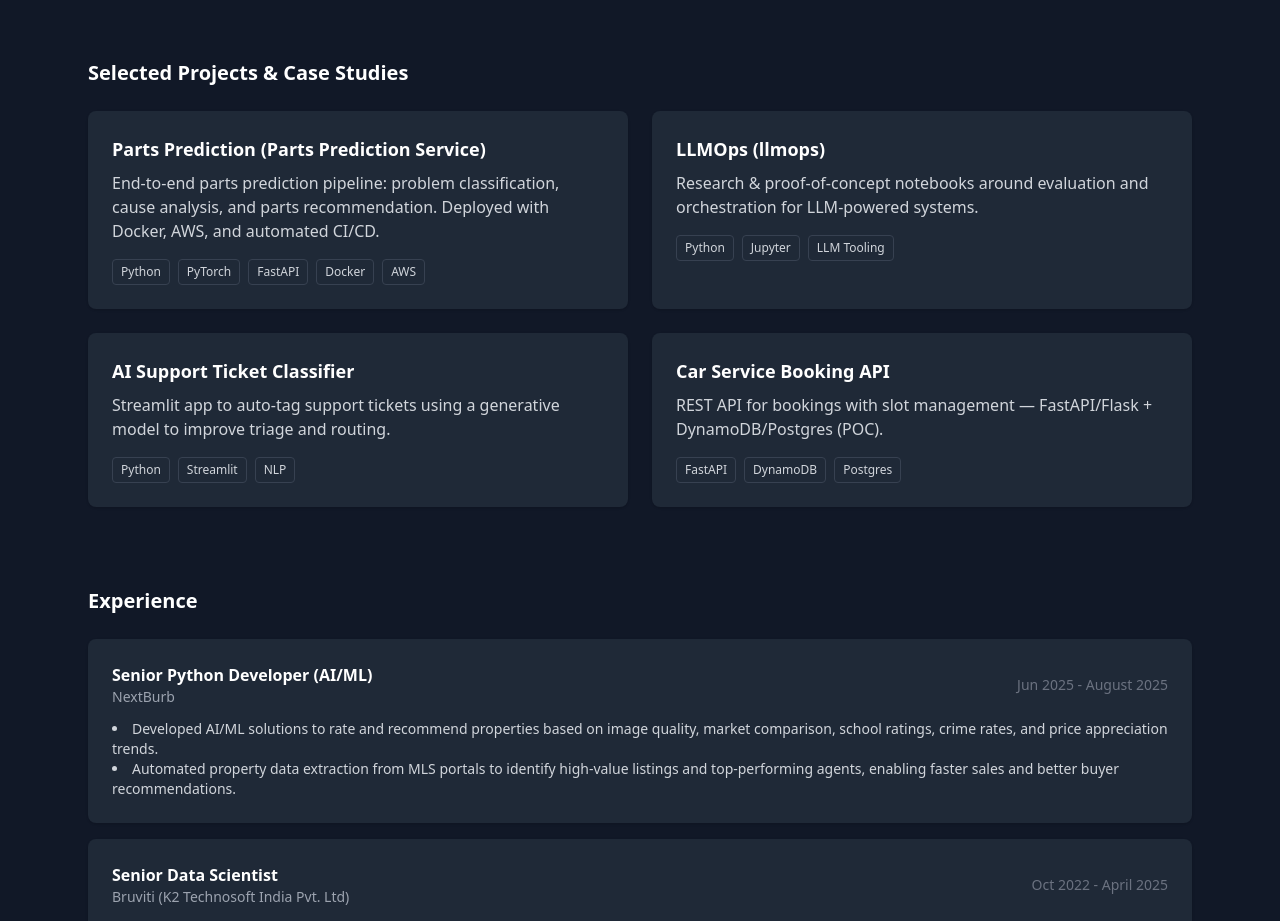
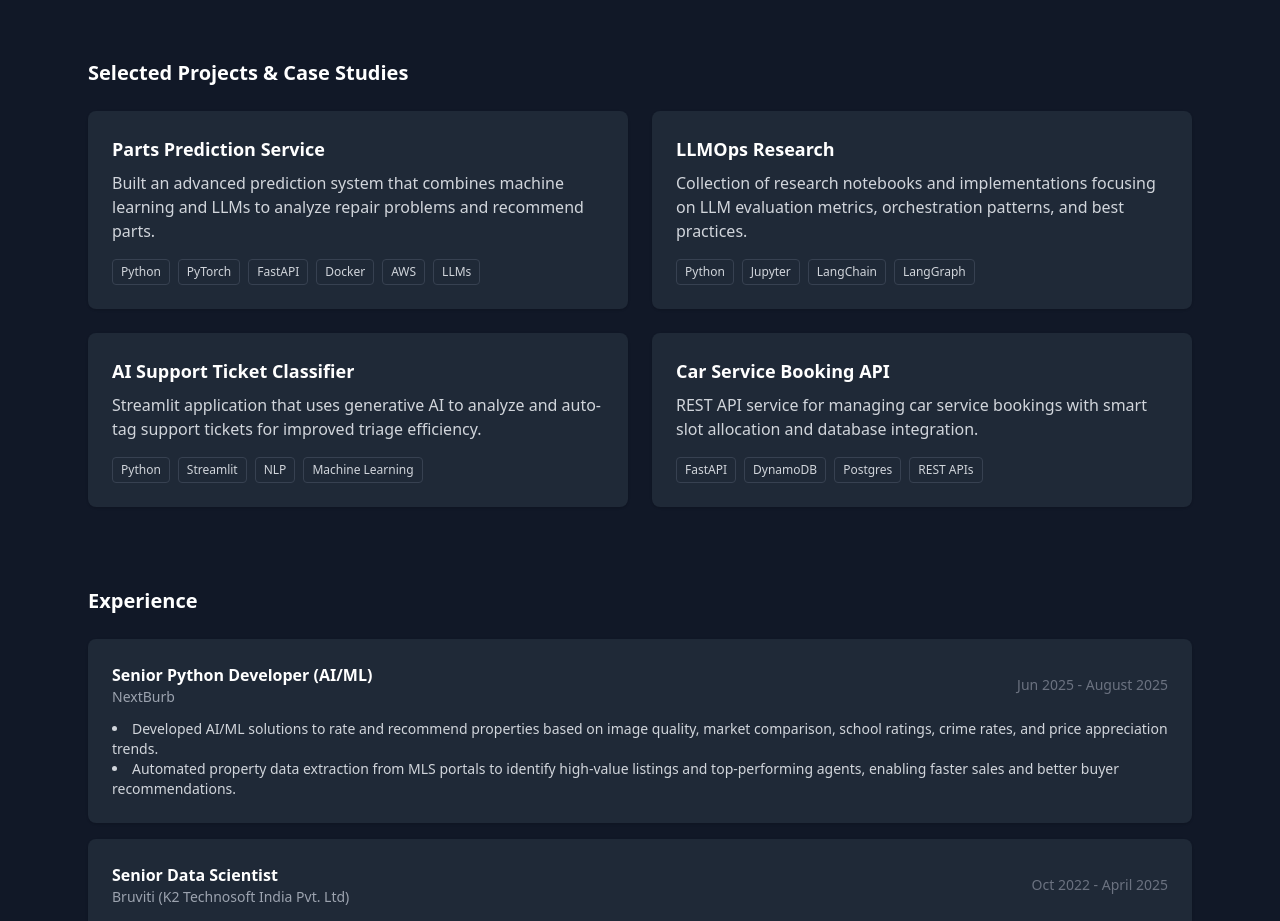
Before and after one commit to santoshkitkare/work-portfolio, a React app in the folder frontend/: page / in a window 1280 px wide. Shown: the part 1220-2141 px from the top of the page. Built offline with nearby package versions, Linux system fonts and the light colour scheme; the HTML template or start-up script is replaced by a standard one.

Commit message:
Added Project Descriptions

```diff
--- a/frontend/src/App.jsx
+++ b/frontend/src/App.jsx
@@ -8,6 +8,7 @@ import { API_URL } from './config';
 
 export default function Portfolio() {
   const [darkMode, setDarkMode] = useState(true);
+  const [expandedProjects, setExpandedProjects] = useState({});
 
   useEffect(() => {
     if (darkMode) {
@@ -39,27 +40,60 @@ export default function Portfolio() {
   // Projects pulled from GitHub (public repos) — update descriptions and links as needed
   const projects = [
     {
-      title: 'Parts Prediction (Parts Prediction Service)',
-      desc: 'End-to-end parts prediction pipeline: problem classification, cause analysis, and parts recommendation. Deployed with Docker, AWS, and automated CI/CD.',
-      tech: ['Python', 'PyTorch', 'FastAPI', 'Docker', 'AWS'],
+      title: 'Parts Prediction Service',
+      company: 'Bruviti',
+      shortDesc: 'End-to-end parts prediction pipeline for appliance repairs using ML and LLMs.',
+      desc: 'Built an advanced prediction system that combines machine learning and LLMs to analyze repair problems and recommend parts.',
+      details: [
+        'Developed deep learning models for parts prediction using historical warranty data',
+        'Integrated GPT-4 and Claude for natural language problem analysis',
+        'Built automated training pipelines for diverse appliance types',
+        'Implemented async workflows using AWS Lambda and RabbitMQ',
+        'Deployed with Docker and AWS, with automated CI/CD pipeline'
+      ],
+      tech: ['Python', 'PyTorch', 'FastAPI', 'Docker', 'AWS', 'LLMs'],
       url: '#'
     },
     {
-      title: 'LLMOps (llmops)',
-      desc: 'Research & proof-of-concept notebooks around evaluation and orchestration for LLM-powered systems.',
-      tech: ['Python', 'Jupyter', 'LLM Tooling'],
+      title: 'LLMOps Research',
+      company: 'Personal Project',
+      shortDesc: 'Research and POC notebooks for LLM evaluation and orchestration systems.',
+      desc: 'Collection of research notebooks and implementations focusing on LLM evaluation metrics, orchestration patterns, and best practices.',
+      details: [
+        'Implemented various LLM evaluation frameworks and metrics',
+        'Created orchestration patterns for complex LLM workflows',
+        'Built example implementations using LangChain and LangGraph',
+        'Documented best practices for production LLM systems'
+      ],
+      tech: ['Python', 'Jupyter', 'LangChain', 'LangGraph'],
       url: 'https://github.com/santoshkitkare/llmops'
     },
     {
       title: 'AI Support Ticket Classifier',
-      desc: 'Streamlit app to auto-tag support tickets using a generative model to improve triage and routing.',
-      tech: ['Python', 'Streamlit', 'NLP'],
+      company: 'Personal Project',
+      shortDesc: 'ML-powered system for automatic support ticket classification and routing.',
+      desc: 'Streamlit application that uses generative AI to analyze and auto-tag support tickets for improved triage efficiency.',
+      details: [
+        'Built ML models for ticket classification and priority prediction',
+        'Implemented automated tagging system using NLP',
+        'Created intuitive Streamlit interface for ticket analysis',
+        'Integrated with existing ticketing systems via APIs'
+      ],
+      tech: ['Python', 'Streamlit', 'NLP', 'Machine Learning'],
       url: 'https://github.com/santoshkitkare/ai-support-ticket-classifier'
     },
     {
       title: 'Car Service Booking API',
-      desc: 'REST API for bookings with slot management — FastAPI/Flask + DynamoDB/Postgres (POC).',
-      tech: ['FastAPI', 'DynamoDB', 'Postgres'],
+      company: 'Personal Project',
+      shortDesc: 'FastAPI-based booking system with intelligent slot management.',
+      desc: 'REST API service for managing car service bookings with smart slot allocation and database integration.',
+      details: [
+        'Designed RESTful API using FastAPI/Flask',
+        'Implemented intelligent slot management system',
+        'Created flexible database schema for DynamoDB/Postgres',
+        'Added automated testing and documentation'
+      ],
+      tech: ['FastAPI', 'DynamoDB', 'Postgres', 'REST APIs'],
       url: 'https://github.com/santoshkitkare/car-service-booking-app'
     }
   ];
```
